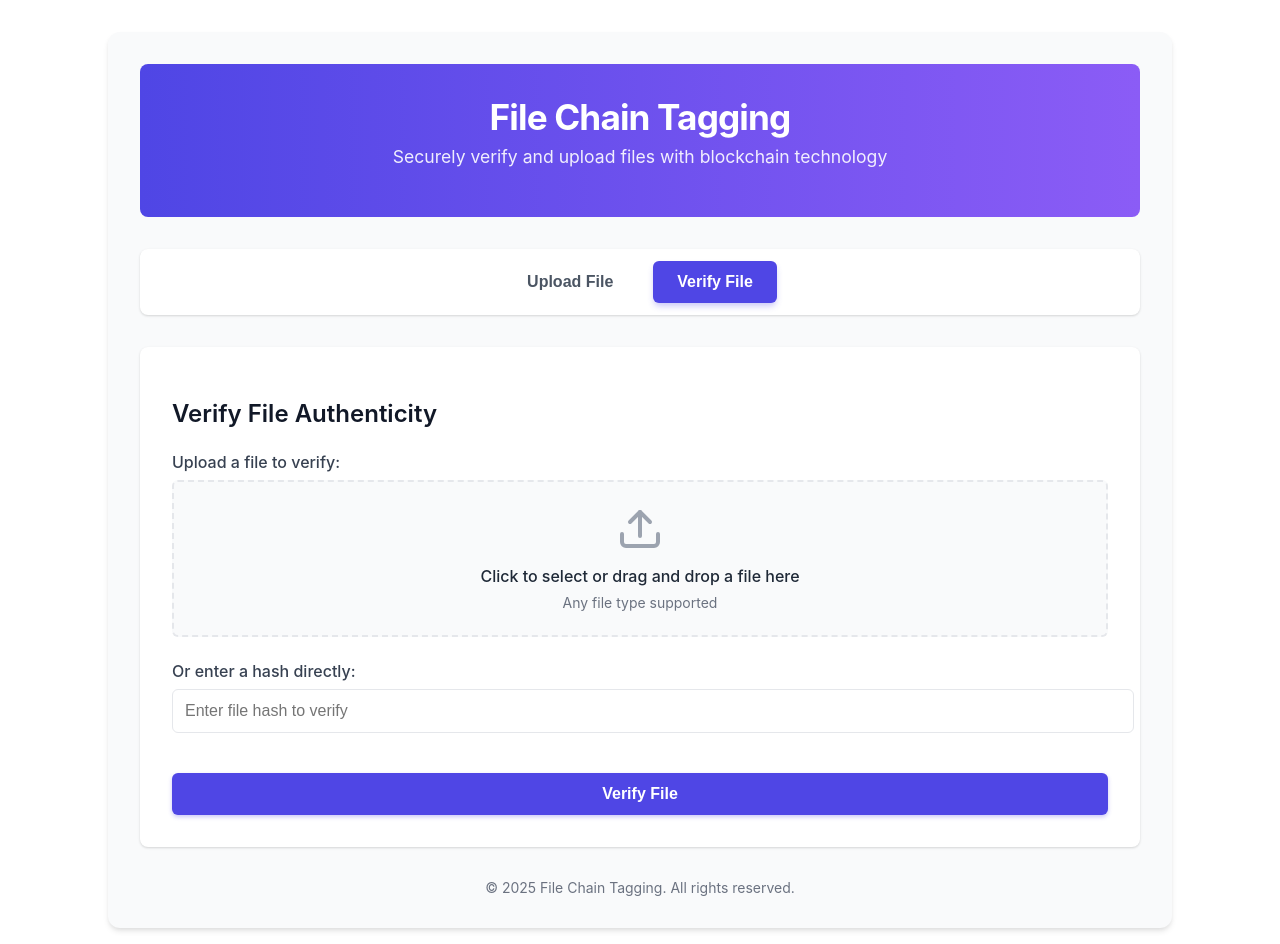
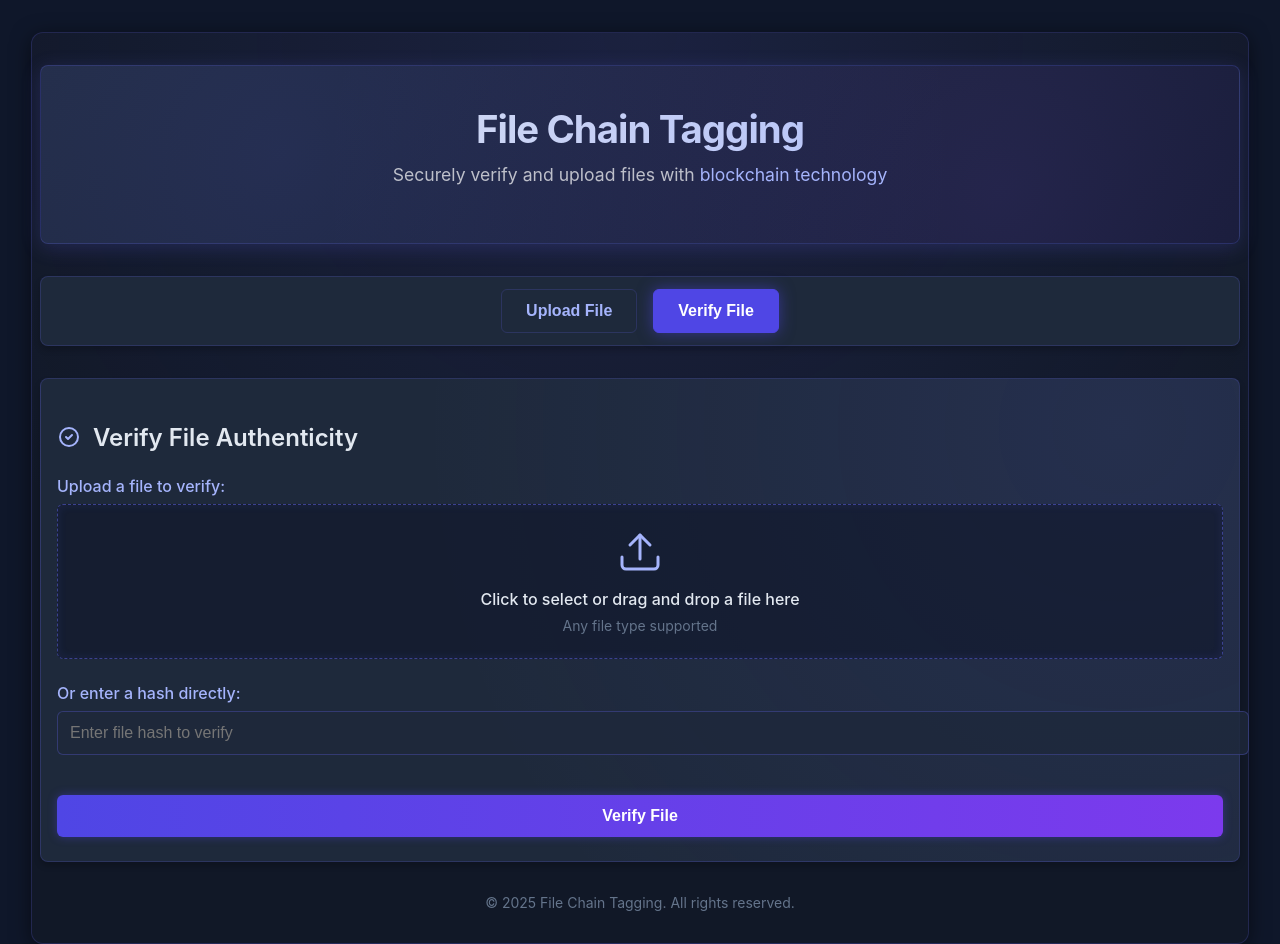
Before and after one commit to Jairodub/file_chain_tagging, a React (Vite) app in the folder frontend/: page / in a window 1280 px wide. Both pictures are taken after a click on the button "Verify File". Built offline with nearby package versions, Linux system fonts and the light colour scheme.

Commit message:
dark theme

```diff
--- a/frontend/App.jsx
+++ b/frontend/App.jsx
@@ -7,49 +7,69 @@ function App() {
 
   return (
     <div style={{
-      maxWidth: '1000px',
+      maxWidth: '1200px',
       margin: '0 auto',
-      padding: '2rem',
+      padding: '2rem 0.5rem',
       fontFamily: 'Inter, system-ui, sans-serif',
-      color: '#1F2937',
-      backgroundColor: '#F9FAFB',
+      color: '#E2E8F0',
+      backgroundColor: '#111827',
       borderRadius: '12px',
-      boxShadow: '0 4px 6px -1px rgba(0, 0, 0, 0.1), 0 2px 4px -1px rgba(0, 0, 0, 0.06)',
-      marginTop: '2rem'
+      boxShadow: '0 4px 20px rgba(0, 0, 0, 0.5)',
+      marginTop: '2rem',
+      border: '1px solid rgba(99, 102, 241, 0.2)',
+      backgroundImage: 'radial-gradient(circle at 50% 0%, rgba(99, 102, 241, 0.12), transparent 70%)'
     }}>
       <div style={{
-        background: 'linear-gradient(90deg, #4F46E5 0%, #8B5CF6 100%)',
-        padding: '2rem',
+        background: 'linear-gradient(135deg, #1E293B 0%, #0F172A 100%)',
+        padding: '2.5rem 1rem',
         borderRadius: '8px',
         marginBottom: '2rem',
-        textAlign: 'center'
+        textAlign: 'center',
+        position: 'relative',
+        overflow: 'hidden',
+        border: '1px solid rgba(99, 102, 241, 0.3)',
+        boxShadow: '0 4px 20px rgba(99, 102, 241, 0.2)'
       }}>
+        <div style={{
+          position: 'absolute',
+          top: 0,
+          left: 0,
+          right: 0,
+          bottom: 0,
+          background: 'radial-gradient(circle at 20% 50%, rgba(99, 102, 241, 0.15), transparent 70%), radial-gradient(circle at 80% 70%, rgba(139, 92, 246, 0.15), transparent 70%)'
+        }} />
+        <div style={{ position: 'relative', zIndex: 10 }}>
           <h1 style={{
             color: 'white',
             margin: 0,
-          fontSize: '2.2rem',
+            fontSize: '2.4rem',
             fontWeight: '700',
-          letterSpacing: '-0.025em'
+            letterSpacing: '-0.025em',
+            background: 'linear-gradient(to right, #E2E8F0, #A5B4FC)',
+            WebkitBackgroundClip: 'text',
+            WebkitTextFillColor: 'transparent'
           }}>
             File Chain Tagging
           </h1>
           <p style={{
-          color: 'rgba(255, 255, 255, 0.9)',
-          marginTop: '0.5rem',
+            color: 'rgba(255, 255, 255, 0.7)',
+            marginTop: '0.75rem',
             fontSize: '1.1rem'
           }}>
-          Securely verify and upload files with blockchain technology
+            Securely verify and upload files with <span style={{ color: '#A5B4FC' }}>blockchain technology</span>
           </p>
+        </div>
       </div>
 
       <div style={{
         display: 'flex',
         justifyContent: 'center',
         marginBottom: '2rem',
-        backgroundColor: 'white',
+        backgroundColor: '#1E293B',
         padding: '0.75rem',
         borderRadius: '8px',
-        boxShadow: '0 1px 3px 0 rgba(0, 0, 0, 0.1), 0 1px 2px 0 rgba(0, 0, 0, 0.06)'
+        boxShadow: '0 4px 6px rgba(0, 0, 0, 0.2)',
+        border: '1px solid rgba(99, 102, 241, 0.2)'
       }}>
         <button
           onClick={() => setActiveTab('upload')}
@@ -57,14 +77,14 @@ function App() {
             padding: '0.75rem 1.5rem',
             marginRight: '1rem',
             backgroundColor: activeTab === 'upload' ? '#4F46E5' : 'transparent',
-            color: activeTab === 'upload' ? 'white' : '#4B5563',
-            border: 'none',
+            color: activeTab === 'upload' ? 'white' : '#A5B4FC',
+            border: '1px solid ' + (activeTab === 'upload' ? '#4F46E5' : 'rgba(99, 102, 241, 0.2)'),
             borderRadius: '6px',
             cursor: 'pointer',
             fontWeight: '600',
             fontSize: '1rem',
             transition: 'all 0.2s ease',
-            boxShadow: activeTab === 'upload' ? '0 4px 6px -1px rgba(79, 70, 229, 0.3)' : 'none'
+            boxShadow: activeTab === 'upload' ? '0 0 15px rgba(79, 70, 229, 0.5)' : 'none'
           }}
         >
           Upload File
@@ -74,14 +94,14 @@ function App() {
           style={{
             padding: '0.75rem 1.5rem',
             backgroundColor: activeTab === 'verify' ? '#4F46E5' : 'transparent',
-            color: activeTab === 'verify' ? 'white' : '#4B5563',
-            border: 'none',
+            color: activeTab === 'verify' ? 'white' : '#A5B4FC',
+            border: '1px solid ' + (activeTab === 'verify' ? '#4F46E5' : 'rgba(99, 102, 241, 0.2)'),
             borderRadius: '6px',
             cursor: 'pointer',
             fontWeight: '600',
             fontSize: '1rem',
             transition: 'all 0.2s ease',
-            boxShadow: activeTab === 'verify' ? '0 4px 6px -1px rgba(79, 70, 229, 0.3)' : 'none'
+            boxShadow: activeTab === 'verify' ? '0 0 15px rgba(79, 70, 229, 0.5)' : 'none'
           }}
         >
           Verify File
@@ -89,10 +109,12 @@ function App() {
       </div>
 
       <div style={{
-        backgroundColor: 'white',
+        backgroundColor: '#1E293B',
         borderRadius: '8px',
-        padding: '2rem',
-        boxShadow: '0 1px 3px 0 rgba(0, 0, 0, 0.1), 0 1px 2px 0 rgba(0, 0, 0, 0.06)'
+        padding: '1.5rem 1rem',
+        boxShadow: '0 4px 6px rgba(0, 0, 0, 0.2)',
+        border: '1px solid rgba(99, 102, 241, 0.2)',
+        backgroundImage: 'radial-gradient(circle at 90% 10%, rgba(99, 102, 241, 0.1), transparent 60%)'
       }}>
         {activeTab === 'upload' ? <UploadForm /> : <VerificationPage />}
       </div>
@@ -101,7 +123,7 @@ function App() {
         marginTop: '2rem',
         textAlign: 'center',
         fontSize: '0.875rem',
-        color: '#6B7280'
+        color: '#64748B'
       }}>
         © 2025 File Chain Tagging. All rights reserved.
       </div>
--- a/frontend/index.html
+++ b/frontend/index.html
@@ -4,6 +4,20 @@
     <meta charset="UTF-8" />
     <meta name="viewport" content="width=device-width, initial-scale=1.0" />
     <title>File Verification</title>
+    <style>
+      body, html {
+        margin: 0;
+        padding: 0;
+        background-color: #0F172A;
+        min-height: 100vh;
+      }
+
+      #root {
+        max-width: 100%;
+        padding: 0;
+        margin: 0;
+      }
+    </style>
   </head>
   <body>
     <div id="root"></div>
--- a/frontend/src/VerificationPage.jsx
+++ b/frontend/src/VerificationPage.jsx
@@ -69,13 +69,16 @@ const VerificationPage = () => {
     width: '100%',
     padding: '0.75rem',
     borderRadius: '6px',
-    border: '1px solid #E5E7EB',
+    border: '1px solid rgba(99, 102, 241, 0.3)',
     marginBottom: '1rem',
     fontSize: '1rem',
     outline: 'none',
-    transition: 'border-color 0.15s ease-in-out',
+    transition: 'border-color 0.15s ease-in-out, box-shadow 0.15s ease-in-out',
+    backgroundColor: 'rgba(30, 41, 59, 0.8)',
+    color: '#E2E8F0',
     ':focus': {
       borderColor: '#4F46E5',
+      boxShadow: '0 0 0 2px rgba(79, 70, 229, 0.25)'
     }
   };
 
@@ -90,13 +93,36 @@ const VerificationPage = () => {
     fontWeight: '600',
     fontSize: '1rem',
     transition: 'all 0.2s ease',
-    boxShadow: '0 2px 4px rgba(79, 70, 229, 0.3)',
-    width: '100%'
+    boxShadow: '0 0 10px rgba(79, 70, 229, 0.4)',
+    width: '100%',
+    background: 'linear-gradient(to right, #4F46E5, #7C3AED)'
   };
 
   return (
     <div>
-      <h2 style={{ fontSize: '1.5rem', fontWeight: '600', marginBottom: '1.5rem', color: '#111827' }}>
+      <h2 style={{
+        fontSize: '1.5rem',
+        fontWeight: '600',
+        marginBottom: '1.5rem',
+        color: '#E2E8F0',
+        display: 'flex',
+        alignItems: 'center'
+      }}>
+        <svg
+          style={{ marginRight: '0.75rem' }}
+          width="24"
+          height="24"
+          viewBox="0 0 24 24"
+          fill="none"
+          xmlns="http://www.w3.org/2000/svg"
+        >
+          <path d="M9 12L11 14L15 10M21 12C21 16.9706 16.9706 21 12 21C7.02944 21 3 16.9706 3 12C3 7.02944 7.02944 3 12 3C16.9706 3 21 7.02944 21 12Z"
+            stroke="#A5B4FC"
+            strokeWidth="2"
+            strokeLinecap="round"
+            strokeLinejoin="round"
+          />
+        </svg>
         Verify File Authenticity
       </h2>
 
@@ -106,17 +132,19 @@ const VerificationPage = () => {
             display: 'block',
             marginBottom: '0.5rem',
             fontWeight: '500',
-            color: '#374151'
+            color: '#A5B4FC'
           }}>
             Upload a file to verify:
           </label>
           <div style={{
-            border: '2px dashed #E5E7EB',
+            border: '1px dashed rgba(99, 102, 241, 0.5)',
             borderRadius: '6px',
             padding: '1.5rem',
             textAlign: 'center',
-            backgroundColor: '#F9FAFB',
-            cursor: 'pointer'
+            backgroundColor: 'rgba(15, 23, 42, 0.6)',
+            cursor: 'pointer',
+            transition: 'all 0.2s ease',
+            boxShadow: 'inset 0 0 10px rgba(99, 102, 241, 0.1)'
           }}>
             <input
               type="file"
@@ -133,8 +161,8 @@ const VerificationPage = () => {
                   height="48"
                   viewBox="0 0 24 24"
                   fill="none"
-                  stroke="#9CA3AF"
-                  strokeWidth="2"
+                  stroke="#A5B4FC"
+                  strokeWidth="1.5"
                   strokeLinecap="round"
                   strokeLinejoin="round"
                 >
@@ -143,10 +171,10 @@ const VerificationPage = () => {
                   <line x1="12" y1="3" x2="12" y2="15"></line>
                 </svg>
               </div>
-              <div style={{ fontWeight: '500' }}>
+              <div style={{ fontWeight: '500', color: '#E2E8F0' }}>
                 {file ? file.name : 'Click to select or drag and drop a file here'}
               </div>
-              <div style={{ color: '#6B7280', fontSize: '0.875rem', marginTop: '0.5rem' }}>
+              <div style={{ color: '#64748B', fontSize: '0.875rem', marginTop: '0.5rem' }}>
                 Any file type supported
               </div>
             </label>
@@ -158,7 +186,7 @@ const VerificationPage = () => {
             display: 'block',
             marginBottom: '0.5rem',
             fontWeight: '500',
-            color: '#374151'
+            color: '#A5B4FC'
           }}>
             Or enter a hash directly:
           </label>
@@ -207,11 +235,22 @@ const VerificationPage = () => {
           marginTop: '1.5rem',
           wordBreak: 'break-all',
           padding: '1rem',
-          backgroundColor: '#F3F4F6',
-          borderRadius: '6px'
+          backgroundColor: 'rgba(15, 23, 42, 0.6)',
+          borderRadius: '6px',
+          border: '1px solid rgba(99, 102, 241, 0.3)'
         }}>
-          <div style={{ fontWeight: '500', marginBottom: '0.5rem', color: '#374151' }}>File SHA-256:</div>
-          <div style={{ fontFamily: 'monospace', fontSize: '0.875rem' }}>{fileHash}</div>
+          <div style={{ fontWeight: '500', marginBottom: '0.5rem', color: '#A5B4FC' }}>File SHA-256:</div>
+          <div style={{
+            fontFamily: 'monospace',
+            fontSize: '0.875rem',
+            color: '#E2E8F0',
+            padding: '0.75rem',
+            backgroundColor: 'rgba(30, 41, 59, 0.8)',
+            borderRadius: '4px',
+            border: '1px solid rgba(99, 102, 241, 0.2)'
+          }}>
+            {fileHash}
+          </div>
         </div>
       )}
 
@@ -220,11 +259,13 @@ const VerificationPage = () => {
           marginTop: '1.5rem',
           fontWeight: '500',
           padding: '1rem',
-          backgroundColor: verificationResult.includes('✅') ? '#ECFDF5' : '#FEF2F2',
-          color: verificationResult.includes('✅') ? '#065F46' : '#B91C1C',
+          backgroundColor: verificationResult.includes('✅') ? 'rgba(6, 78, 59, 0.2)' : 'rgba(185, 28, 28, 0.2)',
+          color: verificationResult.includes('✅') ? '#10B981' : '#EF4444',
           borderRadius: '6px',
           display: 'flex',
-          alignItems: 'center'
+          alignItems: 'center',
+          border: verificationResult.includes('✅') ? '1px solid rgba(16, 185, 129, 0.3)' : '1px solid rgba(239, 68, 68, 0.3)',
+          boxShadow: verificationResult.includes('✅') ? '0 0 15px rgba(16, 185, 129, 0.2)' : '0 0 15px rgba(239, 68, 68, 0.2)'
         }}>
           {verificationResult}
         </div>
```
Lines whose indentation alone changed are shown as unchanged.
